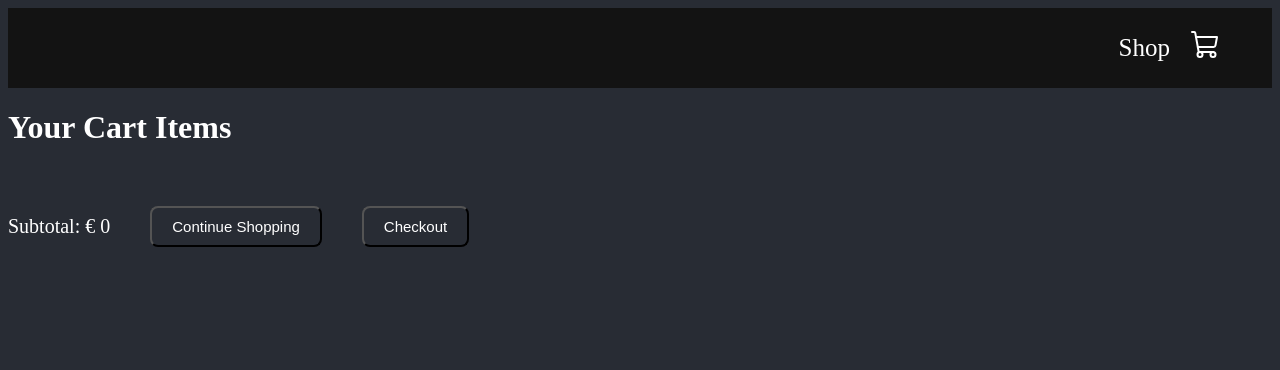
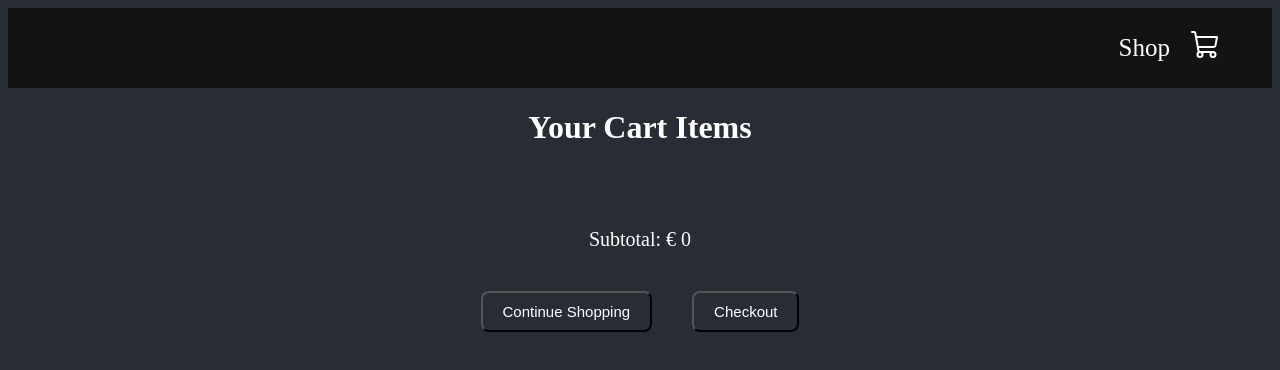
Before and after one commit to simonasablinaite/ecomercial, a React (Create React App) app: page /cart in a window 1280 px wide. Shown: the top 370 px of the page. Built offline with nearby package versions, Linux system fonts and the light colour scheme.

Commit message:
Navigate functionality

```diff
--- a/src/pages/cart/CartPage.jsx
+++ b/src/pages/cart/CartPage.jsx
@@ -4,9 +4,14 @@ import { ShopContext } from '../../context/shop-context';
 import { CartItem } from './CartItem';
 import '../../style/checkout.css';
 
+import { useNavigate } from 'react-router-dom';
+
 export const CartPage = () => {
    const { cartItems, getTotalAmount } = useContext(ShopContext);
    const totalAmount = getTotalAmount();
+
+   const navigate = useNavigate();
+
    return (
       <div className='cart'>
          <div>
@@ -21,10 +26,14 @@ export const CartPage = () => {
             })}
          </div>
          <div className="checkout">
+
             <span>Subtotal: &euro; {totalAmount}</span>
-            <button>Continue Shopping</button>
-            <button>Checkout</button>
+
+            <div className="buttons-wrapper">
+               <button onClick={() => navigate('/')}>Continue Shopping</button>
+               <button>Checkout</button>
+            </div>
          </div>
       </div>
-   )
-}
+   );
+};
--- a/src/style/cart.css
+++ b/src/style/cart.css
@@ -1,14 +1,15 @@
-/* .cart {
+.cart {
   display: flex;
   justify-content: center;
   flex-direction: column;
   align-items: center;
-} */
+}
+
 .cart-item {
   display: flex;
+  width: calc(100% - 20px);
   flex-direction: row;
   align-items: center;
-  width: 50%;
   margin-top: 40px;
   border: 1px solid grey;
   border-radius: 10px;
--- a/src/style/checkout.css
+++ b/src/style/checkout.css
@@ -1,5 +1,6 @@
 .checkout {
   display: flex;
+  flex-direction: column;
   align-items: center;
   margin-top: 60px;
   gap: 40px;
@@ -9,6 +10,10 @@
   font-size: 20px;
 }
 
+.buttons-wrapper {
+  display: flex;
+  gap: 40px;
+}
 .checkout button {
   background-color: transparent;
   color: white;
```
